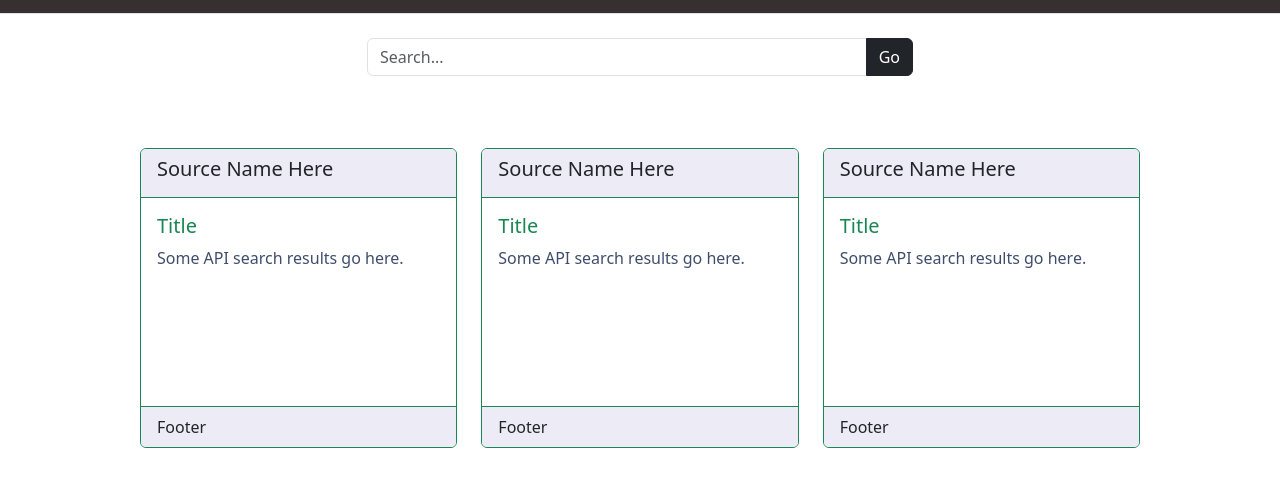
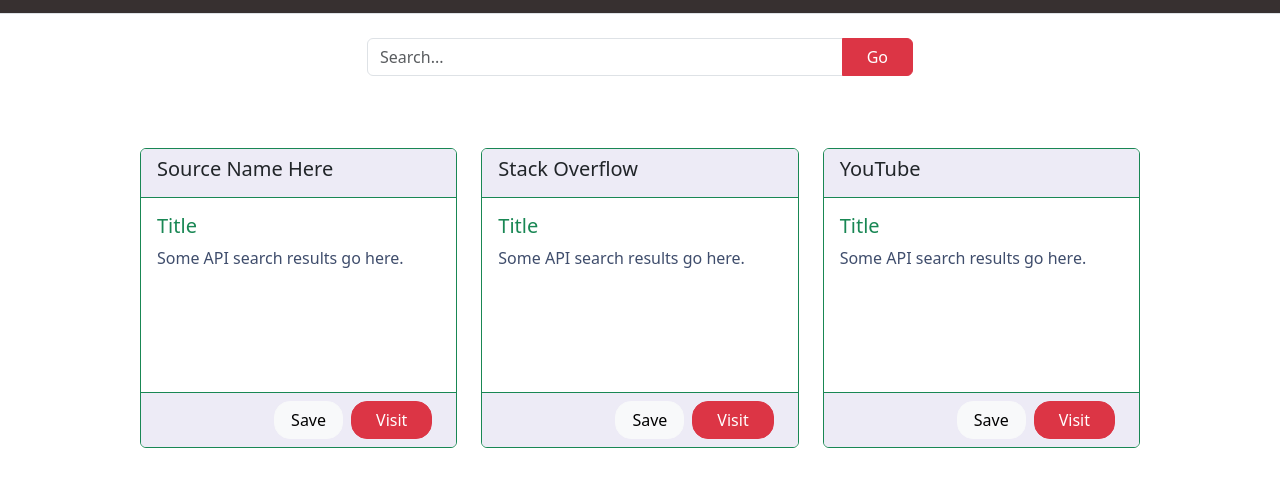
Before and after one commit to Jonathon10k/bootblurb, a plain HTML site: page index.html in a window 1280 px wide. Shown: the part 55-542 px from the top of the page. Drawn offline with nearby package versions, Linux system fonts and the light colour scheme; a script that the page names is missing.

Commit message:
Add card- footer buttons

```diff
--- a/index.html
+++ b/index.html
@@ -43,12 +43,12 @@
               class="form-control"
               placeholder="Search..."
             />
-            <button class="btn btn-dark" type="button">Go</button>
+            <button class="btn px-4 btn-danger" type="button">Go</button>
           </div>
         </div>
       </div>
     </div>
-    <!-- Main container -->
+    <!-- Main content container -->
     <div class="main d-flex col m-auto mt-5">
       <!-- Result card section -->
       <div class="card-container container mt-4">
@@ -68,7 +68,10 @@
               <div
                 class="result-card--footer card-footer bg-transparent border-success"
               >
-                Footer
+              <div class="d-flex col justify-content-end">
+                <button class="btn btn-light px-3 rounded-4">Save</button>
+                <button class="btn btn-danger px-4 mx-2 rounded-4">Visit</button>
+                    </div>
               </div>
             </div>
           </div>
@@ -78,7 +81,7 @@
               <div
                 class="result-card--header card-header bg-transparent border-success"
               >
-                <h5>Source Name Here</h5>
+              <h5>Stack Overflow</h5>
               </div>
               <div class="card-body text-success">
                 <h5 class="card-title">Title</h5>
@@ -87,7 +90,10 @@
               <div
                 class="result-card--footer card-footer bg-transparent border-success"
               >
-                Footer
+              <div class="d-flex col justify-content-end">
+                <button class="btn btn-light px-3 rounded-4">Save</button>
+               <button class="btn btn-danger px-4 mx-2 rounded-4">Visit</button>
+            </div>
               </div>
             </div>
           </div>
@@ -97,7 +103,7 @@
               <div
                 class="result-card--header card-header bg-transparent border-success"
               >
-              <h5>Source Name Here</h5>
+              <h5>YouTube</h5>
               </div>
               <div class="card-body text-success">
                 <h5 class="card-title">Title</h5>
@@ -106,13 +112,15 @@
               <div
                 class="result-card--footer card-footer bg-transparent border-success"
               >
-                Footer
+              <div class="d-flex col justify-content-end">
+                <button class="btn btn-light px-3 rounded-4">Save</button>
+                <button class="btn btn-danger px-4 mx-2 rounded-4">Visit</button>
+
+            </div>
               </div>
             </div>
           </div>
-        </div>
-      </div>
-      <!-- Result cards section end -->
+      <!-- Result card section end -->
     </div>
     <script
       src="https://cdn.jsdelivr.net/npm/@popperjs/core@2.10.2/dist/umd/popper.min.js"
```
